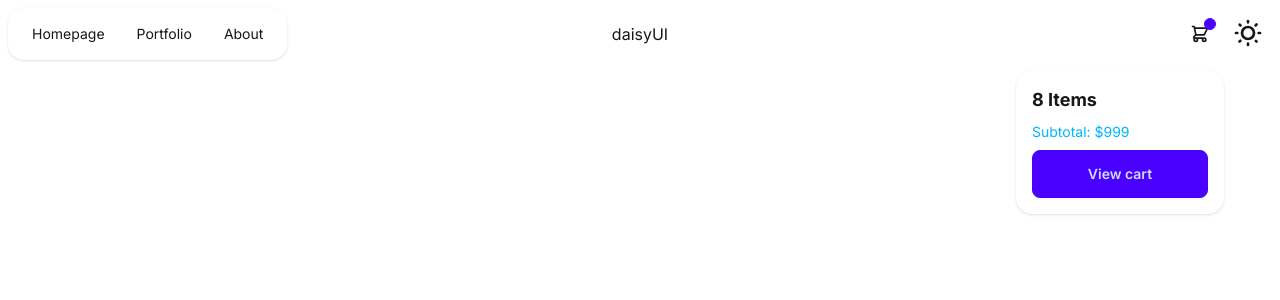
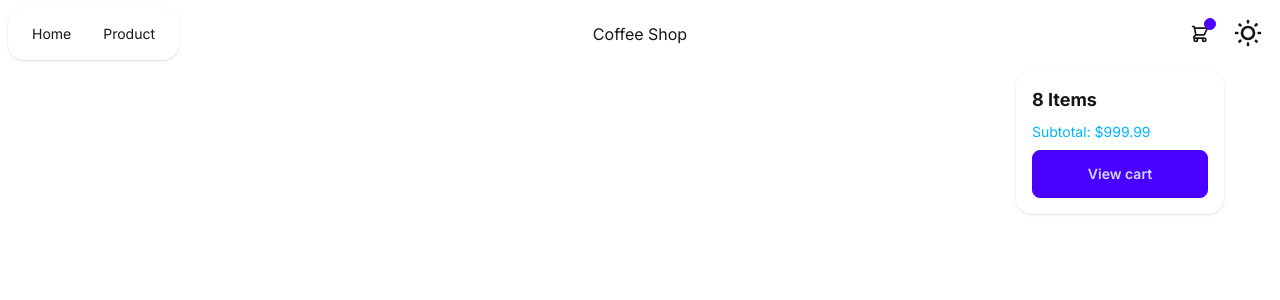
Before and after one commit to untitlez/WebApp-Projects, a Next.js app: page / in a window 1280 px wide. Both pictures are taken after a click on the button 1199 px from the left and 34 px from the top of the page. Shown: the top 300 px of the page. Built offline with nearby package versions, Linux system fonts and the light colour scheme.

Commit message:
fetch api

```diff
--- /dev/null
+++ b/app/api/api.js
@@ -0,0 +1,25 @@
+import Card from "../components/card";
+
+async function fecthData() {
+  const res = await fetch("https://fake-coffee-api.vercel.app/api");
+  return res.json();
+};
+
+export default async function Api() {
+  const data = await fecthData();
+  return (
+    <>
+      {data.map((item) => (
+        <Card
+          key={item.id}
+          title={item.name}
+          image={item.image_url}
+          description={item.description}
+          flavor={item.flavor_profile}
+          weight={item.weight}
+          price={item.price}
+        ></Card>
+      ))}
+    </>
+  );
+}
--- /dev/null
+++ b/app/cart/page.js
@@ -0,0 +1,9 @@
+
+function page() {
+  return (
+    <>
+
+    </>
+  )
+}
+export default page
--- a/app/components/card.js
+++ b/app/components/card.js
@@ -1,23 +1,22 @@
-export default function Card() {
+export default  function Card({ title, description, image, flavor, weight, price }) {
   return (
     <>
-      <div className="w-full lg:grid-cols-3">
         <div className="card glass w-96">
           <figure>
-            <img
-              src="https://img.daisyui.com/images/stock/photo-1606107557195-0e29a4b5b4aa.webp"
-              alt="car!"
-            />
+            <img src={image} alt={title}/>
           </figure>
           <div className="card-body">
-            <h2 className="card-title">Life hack</h2>
-            <p>How to park your car at your garage?</p>
-            <div className="card-actions justify-end">
-              <button className="btn btn-primary">Learn now!</button>
+            <h2 className="card-title">{title}</h2>
+            <p>{description}</p>
+            <p>Favor : {flavor}</p>
+            <p>{weight} g.</p>
+            <div className="card-actions justify-between items-baseline">
+              <p>{price} $</p>
+              <button
+              className="btn btn-primary">Add to Cart</button>
             </div>
           </div>
         </div>
-      </div>
     </>
   );
 }
--- a/app/components/navbar/cart.js
+++ /dev/null
@@ -1,39 +0,0 @@
-export default function Cart() {
-  return (
-    <>
-      <div className="dropdown dropdown-end">
-        <div tabIndex={0} role="button" className="btn btn-ghost btn-circle">
-          <div className="indicator">
-            <svg
-              xmlns="http://www.w3.org/2000/svg"
-              className="h-5 w-5"
-              fill="none"
-              viewBox="0 0 24 24"
-              stroke="currentColor"
-            >
-              <path
-                strokeLinecap="round"
-                strokeLinejoin="round"
-                strokeWidth="2"
-                d="M3 3h2l.4 2M7 13h10l4-8H5.4M7 13L5.4 5M7 13l-2.293 2.293c-.63.63-.184 1.707.707 1.707H17m0 0a2 2 0 100 4 2 2 0 000-4zm-8 2a2 2 0 11-4 0 2 2 0 014 0z"
-              />
-            </svg>
-            <span className="badge badge-xs badge-primary indicator-item z-0"></span>
-          </div>
-        </div>
-        <div
-          tabIndex={0}
-          className="card card-compact dropdown-content bg-base-100 z-[1] mt-3 w-52 shadow"
-        >
-          <div className="card-body">
-            <span className="text-lg font-bold">8 Items</span>
-            <span className="text-info">Subtotal: $999</span>
-            <div className="card-actions">
-              <button className="btn btn-primary btn-block">View cart</button>
-            </div>
-          </div>
-        </div>
-      </div>
-    </>
-  );
-}
--- /dev/null
+++ b/app/components/navbar/cart_icon.js
@@ -0,0 +1,39 @@
+import Link from "next/link";
+
+export default function Cart_icon() {
+  return (
+    <>
+      <div className="dropdown dropdown-end">
+        <div tabIndex={0} role="button" className="btn btn-ghost btn-circle">
+          <div className="indicator">
+            <svg
+              xmlns="http://www.w3.org/2000/svg"
+              className="h-5 w-5"
+              fill="none"
+              viewBox="0 0 24 24"
+              stroke="currentColor">
+              <path
+                strokeLinecap="round"
+                strokeLinejoin="round"
+                strokeWidth="2"
+                d="M3 3h2l.4 2M7 13h10l4-8H5.4M7 13L5.4 5M7 13l-2.293 2.293c-.63.63-.184 1.707.707 1.707H17m0 0a2 2 0 100 4 2 2 0 000-4zm-8 2a2 2 0 11-4 0 2 2 0 014 0z"
+              />
+            </svg>
+            <span className="badge badge-xs badge-primary indicator-item z-0"></span>
+          </div>
+        </div>
+        <div
+          tabIndex={0}
+          className="card card-compact dropdown-content bg-base-100 z-[1] mt-3 w-52 shadow">
+          <div className="card-body">
+            <span className="text-lg font-bold">8 Items</span>
+            <span className="text-info">Subtotal: $999.99</span>
+            <div className="card-actions">
+              <Link href={'/cart'} className="btn btn-primary btn-block">View cart</Link>
+            </div>
+          </div>
+        </div>
+      </div>
+    </>
+  );
+}
--- a/app/components/navbar/navbar.js
+++ b/app/components/navbar/navbar.js
@@ -1,29 +1,28 @@
 import Link from "next/link";
-import Cart from "./cart";
 import Menu from "./menu";
 import Theme from "./theme";
+import Cart_icon from "./cart_icon";
 
 export default function Navbar() {
   return (
     <>
       {/* Desktop  */}
-      <div className="navbar max-w-screen-xl bg-base-100">
+      <div className="navbar max-w-screen-xl bg-base-100 mb-8">
         <div className="navbar-start">
           <div className="lg:hidden"><Menu/></div>
           <ul
             tabIndex={0}
             className="menu bg-base-100 rounded-box p-2 shadow hidden md:flex flex-row ">
-            <li><Link href={'/'}>Homepage</Link></li>
-            <li><Link href={'/'}>Portfolio</Link></li>
-            <li><Link href={'/'}>About</Link></li>
+            <li><Link href={'/'}>Home</Link></li>
+            <li><Link href={'/product'}>Product</Link></li>
           </ul>
 
         </div>
 
-        <div className="navbar-center">daisyUI</div>
+        <div className="navbar-center">Coffee Shop</div>
 
         <div className="navbar-end">
-          <Cart/>
+          <Cart_icon/>
           <Theme/>
         </div>
 
--- a/app/components/navbar/theme.js
+++ b/app/components/navbar/theme.js
@@ -1,8 +1,9 @@
 export default function Theme() {
+
   return (
     <>
-      {" "}
-      <div tabIndex={0} role="button" className="btn btn-ghost btn-circle ">
+      <button tabIndex={0} role="button"
+      className="btn btn-ghost btn-circle">
         <div className="rounded-full">
           <label className="swap swap-rotate">
             {/* this hidden checkbox controls the state */}
@@ -27,7 +28,7 @@ export default function Theme() {
             </svg>
           </label>
         </div>
-      </div>
+      </button>
     </>
   );
 }
--- a/app/globals.css
+++ b/app/globals.css
@@ -19,12 +19,14 @@
 body {
   color: var(--foreground);
   background: var(--background);
+  transition: background-color 0.3s, color 0.3s;
 
   min-width: 320px;
   min-height: 100vh;
   display: flex;
   flex-direction: column;
   align-items: center;
+  box-sizing: border-box;
 
   font-family: "Inter", Arial, Helvetica, sans-serif;
   font-optical-sizing: auto;
@@ -72,6 +74,10 @@ ul,p {
 .box2 {
   border-width: 1px;
   border-color: black;
+}
+
+.fill {
+  @apply max-w-screen-xl w-full
 }
 
 .ctf {
--- a/app/page.js
+++ b/app/page.js
@@ -1,12 +1,8 @@
-import Card from "./components/card";
-import Theme from "./components/navbar/theme";
-
 function HomePage() {
   return (
     <>
-      <div className="max-w-screen-xl w-full">
-        {/* <Card/>
-        <Theme/> */}
+      <div className="fill">
+
       </div>
     </>
   );
--- /dev/null
+++ b/app/product/[id]/page.js
@@ -0,0 +1,11 @@
+async function page({ params }) {
+    const {id} = await params.id
+    console.log(id);
+  return (
+    <>
+        <h1>Params</h1>
+        {id}
+    </>
+  )
+}
+export default page
--- /dev/null
+++ b/app/product/loading.js
@@ -0,0 +1,7 @@
+export default function loading() {
+  return (
+    <>
+        <div>Loading ...</div>
+    </>
+  )
+}
--- /dev/null
+++ b/app/product/page.js
@@ -0,0 +1,16 @@
+import Api from "../api/api";
+import Card from "../components/card";
+
+export default function page() {
+  return (
+    <>
+      <div className="fill">
+        <h2>Product</h2>
+        <div className=" flex flex-wrap justify-evenly gap-10 my-8">
+            {/* <Card/> */}
+            <Api/>
+        </div>
+      </div>
+    </>
+  );
+}
```
Also changed, not shown: 1 other file (tests, documents, lock files or other folders).
